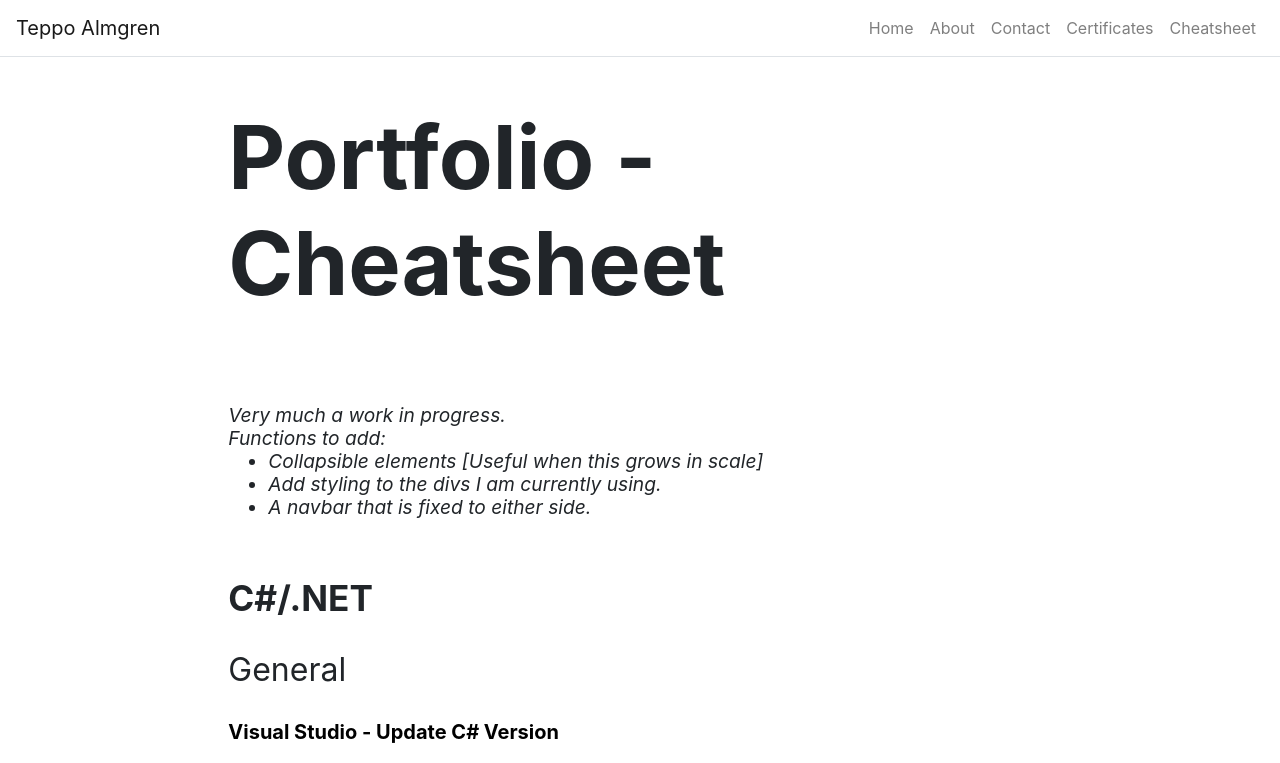
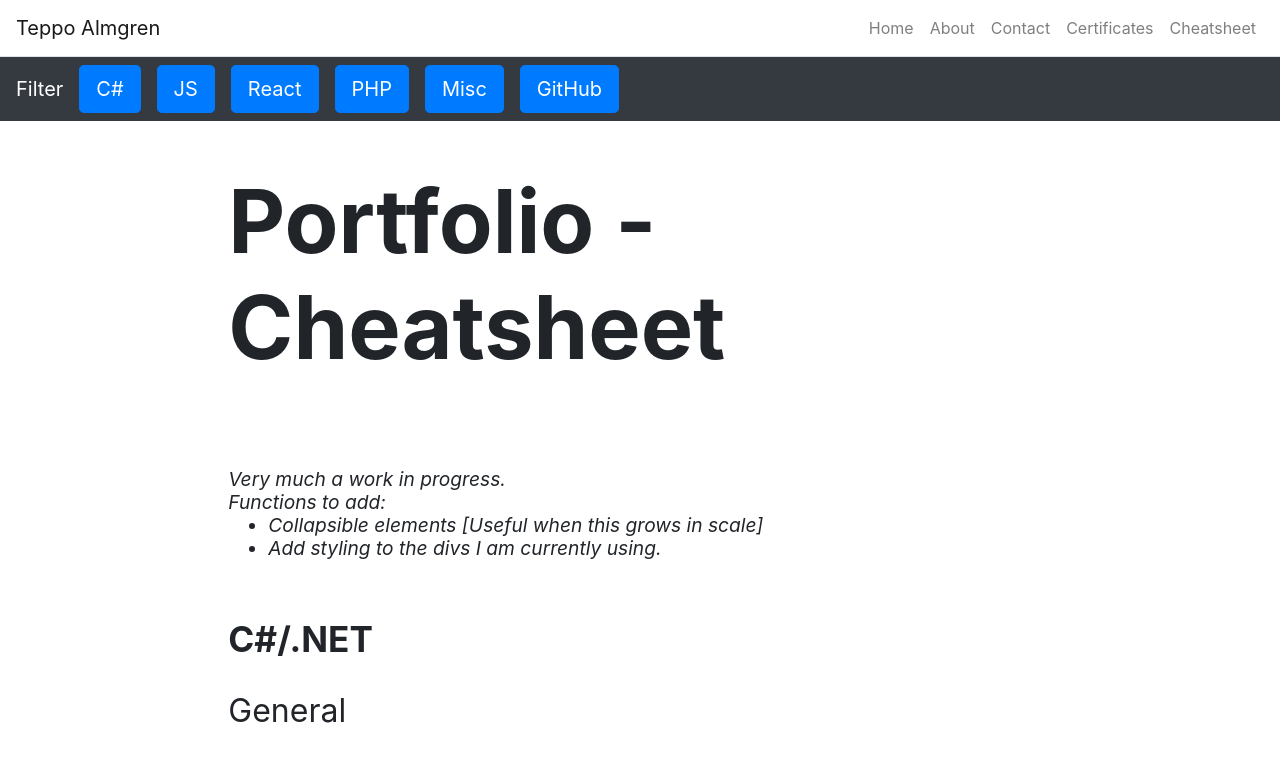
Before and after one commit to JonHanes/portfolio, a React (Create React App) app: page /cheatsheet in a window 1280 px wide. Shown: the top 763 px of the page. Built offline with nearby package versions, Linux system fonts and the light colour scheme.

Commit message:
Finally added the filters for going through the cheatsheet, one certificate added, image gallery updated but still needs some sorting out before further implementation.

```diff
--- a/src/Components/Footer.js
+++ b/src/Components/Footer.js
@@ -14,7 +14,7 @@ function Footer() {
             <Container fluid={true}>
                 <Row className="border-top justify-content-between p-3">
                     <Col className="p-0" md={3} sm={12}>
-                        Updated April 2020
+                        Updated August 2020
                     </Col>
                     <Col className="p-0 d-flex justify-content-end" md={3}>
                         This site was made using React and React-Bootstrap
--- a/src/Components/ImageGallery.js
+++ b/src/Components/ImageGallery.js
@@ -3,6 +3,7 @@ import React, {Component} from 'react';
 //#region Bootstrap Dependencies
 import Container from 'react-bootstrap/Container';
 import Image from 'react-bootstrap/Image';
+import {Navbar, Nav, Button} from 'react-bootstrap';
 //#endregion
 
 //#region Internal Dependencies
@@ -19,7 +20,7 @@ import Unity3DEssentials2020 from "../Assets/Images/Certificates/Unity3D_Essenti
 import ZENVA_MICROVR from "../Assets/Images/Certificates/Zenva_BuildMicro-VRGame.PNG"
 import ZENVA_AR_INTRO from "../Assets/Images/Certificates/Zenva_IntroToAR.PNG"
 import ZENVA_NodeJS_Express_BGN from "../Assets/Images/Certificates/Zenva_Node.js&Express_BGN.PNG"
-
+import ZENVA_React_Webforms from "../Assets/Images/Certificates/Zenva_React_Webforms.PNG"
 //Udemy
 import UDEMY_2D_Course from "../Assets/Images/Certificates/Udemy_Unity_2D_Course.jpg"
 
@@ -27,89 +28,170 @@ import UDEMY_2D_Course from "../Assets/Images/Certificates/Udemy_Unity_2D_Course
 
 class ImageGallery extends Component {
 
+    constructor(props) {
+        super(props);
+        this.state = {
+            softuni_visible: true,
+            zenva_visible: true,
+            udemy_visible: true,
+        };
+    }
+
+    handleToggle(filter) {
+
+        switch(filter) {
+            case "SoftUni":
+                this.state.softuni_visible ? this.setState({softuni_visible: false}) : this.setState({softuni_visible: true});
+                break;
+            case "Zenva":
+                this.state.zenva_visible ? this.setState({zenva_visible: false}) : this.setState({zenva_visible: true});
+                break;
+            case "Udemy":
+                this.state.udemy_visible ? this.setState({udemy_visible: false}) : this.setState({udemy_visible: true});
+                break;
+            default:
+                break;
+        }
+
+
+    }
+
     render () {
         return (
             <div>
-
                 <h5 className="centeredText">
                     Current Average Score: <b>5.96/6.00</b><br/>
                 </h5>
 
-                <Container className="contentCentering" fluid>
+                {/*
+                    Implementing this once the issues with spacing are cleared up
+                    <Navbar bg="dark" variant="dark">
+                        <Navbar.Brand href="#home">Filter</Navbar.Brand>
+                            <Nav className="mr-auto">
+                                <Button variant="primary" size="lg" className={this.state.softuni_visible ? "navBarItem" : "navBarItemDeselected"} onClick={() => this.handleToggle("SoftUni")}>SoftUni</Button>
+                                <Button variant="primary" size="lg" className={this.state.zenva_visible ? "navBarItem" : "navBarItemDeselected"} onClick={() => this.handleToggle("Zenva")}>Zenva</Button>
+                                <Button variant="primary" size="lg" className={this.state.udemy_visible ? "navBarItem" : "navBarItemDeselected"} onClick={() => this.handleToggle("Udemy")}>Udemy</Button>
+                        </Nav>
+                    </Navbar>
+                */}
+
+
+                <Container className="contentCentering" fluid >
+                    {this.state.softuni_visible ?
                         <div className="gallery-imageWrapper">
                         <Image className="gallery-smallImg" src={CPPPBJune2019} thumbnail/>
                         <h6>C++ Programming Basics Certificate (6.00/6.00) <br/>
                         <i>July 2019</i></h6>
                         </div>
+                        : ''
+                     }
 
+                    { this.state.softuni_visible ?
                         <div className="gallery-imageWrapper">
                         <Image className="gallery-smallImg" src={CSFUNDSEP2019} thumbnail />
                         <h6>C# Fundamentals Certificate (6.00/6.00) <br/>
                         <i>December 2019</i></h6>
                         </div>
+                        : ''
+                    }
 
+                    { this.state.softuni_visible ?
                         <div className="gallery-imageWrapper">
                         <Image className="gallery-smallImg" src={CSADVJAN2020} thumbnail />
                         <h6>C# Advanced Certificate (6.00/6.00) <br/>
                         <i>March 2020</i></h6>
                         </div>
+                        : ''
+                    }
 
+                    { this.state.softuni_visible ?
                         <div className="gallery-imageWrapper">
                         <Image className="gallery-smallImg" src={CSOOPFEB2020} thumbnail />
                         <h6>C# OOP Certificate (6.00/6.00) <br/>
                         <i>April 2020</i></h6>
                         </div>
+                        : ''
+                    }
 
+                    {/*Need to come up with another solution for spacing in the near future, maybe an array of all the components*/}
                         <br/>
                         <br/>
 
+                    { this.state.softuni_visible ?
                         <div className="gallery-imageWrapper">
                         <Image className="gallery-smallImg" src={MSSQL_Basics} thumbnail />
                         <h6>Databases Basics - Microsoft SQL Server (6.00/6.00)<br/>
                         <i>June 2020</i></h6>
                         </div>
+                        : ''
+                    }
 
+
+                    { this.state.softuni_visible ?
                         <div className="gallery-imageWrapper">
                         <Image className="gallery-smallImg" src={CS_EF} thumbnail />
                         <h6>Entity Framework Core (5.82/6.00)<br/>
                         <i>July 2020</i></h6>
                         </div>
+                        : ''
+                    }
 
-
-
+                    { this.state.softuni_visible ?
                         <div className="gallery-imageWrapper">
                         <Image className="gallery-smallImg" src={Unity3DEssentials2020} thumbnail />
                         <h6>Unity 3D Essentials (6.00/6.00 - First place)<br/>
                         <i>July 2020</i></h6>
                         </div>
+                        : ''
+                    }
 
-
+                    { this.state.zenva_visible ?
                         <div className="gallery-imageWrapper">
                         <Image className="gallery-smallImg" src={ZENVA_MICROVR} thumbnail />
                         <h6>Zenva - Build a Micro-VR Game<br/>
                         <i>April 2020</i></h6>
                         </div>
+                        : ''
+                    }
 
                         <br/>
                         <br/>
 
+                    { this.state.zenva_visible ?
                         <div className="gallery-imageWrapper">
                         <Image className="gallery-smallImg" src={ZENVA_AR_INTRO} thumbnail />
                         <h6>Zenva - Intro to Augmented Reality<br/>
                         <i>April 2020</i></h6>
                         </div>
+                        : ''
+                    }
 
+                    { this.state.zenva_visible ?
                         <div className="gallery-imageWrapper">
                         <Image className="gallery-smallImg" src={ZENVA_NodeJS_Express_BGN} thumbnail />
                         <h6>Zenva - Node.js and Express for Beginners<br/>
                         <i>July 2020</i></h6>
                         </div>
+                        : ''
+                    }
 
+                    { this.state.zenva_visible ?
+                        <div className="gallery-imageWrapper">
+                        <Image className="gallery-smallImg" src={ZENVA_React_Webforms} thumbnail />
+                        <h6>Zenva - Craft Web Forms with React<br/>
+                        <i>August 2020</i></h6>
+                        </div>
+                        : ''
+                    }
+
+                    { this.state.udemy_visible ?
                         <div className="gallery-imageWrapper">
                         <Image className="gallery-smallImg" src={UDEMY_2D_Course} thumbnail />
                         <h6>Complete C# Unity Developer 2D<br/>
                         <i>May 2020</i></h6>
                         </div>
+                        : ''
+                    }
 
                         <br/>
                         <p className="boldTextWithTopMargin">...and more to come as I'm still studying...</p>
--- a/src/Pages/Cheatsheet.js
+++ b/src/Pages/Cheatsheet.js
@@ -1,4 +1,5 @@
 import React from 'react';
+import {Navbar, Nav, Button} from 'react-bootstrap';
 
 //#region Internal Dependencies
 import Hero from "../Components/Hero";
@@ -14,30 +15,89 @@ import GitHubCheatsheet from '../Components/Fragments/CS_GitHub';
 import ReactCheetsheet from '../Components/Fragments/CS_React';
 //#endregion
 
-function Cheatsheet(props) {
+class Cheatsheet extends React.Component {
+
+    constructor(props) {
+        super(props);
+        this.state = {
+            cs_visible: true,
+            js_visible: true,
+            react_visible: true,
+            php_visible: true,
+            misc_visible: true,
+            gh_visible: true,
+        };
+    }
+
+    handleToggle(filter) {
+
+        switch(filter) {
+            case "C#":
+                this.state.cs_visible ? this.setState({cs_visible: false}) : this.setState({cs_visible: true});
+                break;
+            case "JS":
+                this.state.js_visible ? this.setState({js_visible: false}) : this.setState({js_visible: true});
+                break;
+            case "React":
+                this.state.react_visible ? this.setState({react_visible: false}) : this.setState({react_visible: true});
+                break;
+            case "PHP":
+                this.state.php_visible ? this.setState({php_visible: false}) : this.setState({php_visible: true});
+                break;
+            case "Misc":
+                this.state.misc_visible ? this.setState({misc_visible: false}) : this.setState({misc_visible: true});
+                break;
+            case "GitHub":
+                this.state.gh_visible ? this.setState({gh_visible: false}) : this.setState({gh_visible: true});
+                break;
+            default:
+                break;
+        }
+
+
+    }
+
+
+
+    render() {
         return (
             <div>
-            <Hero title={props.title}/>
+                <Navbar bg="dark" variant="dark">
+                        <Navbar.Brand href="#home">Filter</Navbar.Brand>
+                            <Nav className="mr-auto">
+                                <Button variant="primary" size="lg" className={this.state.cs_visible ? "navBarItem" : "navBarItemDeselected"} onClick={() => this.handleToggle("C#")}>C#</Button>
+                                <Button variant="primary" size="lg" className={this.state.js_visible ? "navBarItem" : "navBarItemDeselected"} onClick={() => this.handleToggle("JS")}>JS</Button>
+                                <Button variant="primary" size="lg" className={this.state.react_visible ? "navBarItem" : "navBarItemDeselected"} onClick={() => this.handleToggle("React")}>React</Button>
+                                <Button variant="primary" size="lg" className={this.state.php_visible ? "navBarItem" : "navBarItemDeselected"} onClick={() => this.handleToggle("PHP")}>PHP</Button>
+                                <Button variant="primary" size="lg" className={this.state.misc_visible ? "navBarItem" : "navBarItemDeselected"} onClick={() => this.handleToggle("Misc")}>Misc</Button>
+                                <Button variant="primary" size="lg" className={this.state.gh_visible ? "navBarItem" : "navBarItemDeselected"}  onClick={() => this.handleToggle("GitHub")}>GitHub</Button>
+                        </Nav>
+                </Navbar>
+                <Hero title={this.props.title}/>
 
                 <Content>
                     <h4 className="explanationText">Very much a work in progress.<br/>Functions to add:<br/>
                     <ul>
                         <li>Collapsible elements [Useful when this grows in scale]</li>
                         <li>Add styling to the divs I am currently using.</li>
-                    <li>A navbar that is fixed to either side.</li>
                     </ul>
                     </h4>
 
-                <CSharpCheatsheet/>
-                <JSCheatsheet/>
-                <ReactCheetsheet/>
-                <PHPCheatsheet/>
-                <MiscCheatsheet/>
-                <GitHubCheatsheet/>
+
+
+                    {this.state.cs_visible ? <CSharpCheatsheet/> : ''}
+                    {this.state.js_visible ? <JSCheatsheet/> : ''}
+                    {this.state.react_visible ? <ReactCheetsheet/> : ''}
+                    {this.state.php_visible ? <PHPCheatsheet/> : ''}
+                    {this.state.misc_visible ? <MiscCheatsheet/> : ''}
+                    {this.state.gh_visible ? <GitHubCheatsheet/> : ''}
 
                 </Content>
             </div>
+
         )
     }
 
+}
+
 export default Cheatsheet;
--- a/src/index.css
+++ b/src/index.css
@@ -178,3 +178,13 @@ code {
 .indented {
   margin-left: 4em;
 }
+
+.navBarItem {
+  margin-right: 0.8em;
+}
+
+.navBarItemDeselected {
+  margin-right: 0.8em;
+  background-color: #3c30cc !important;
+  color: grey !important;
+}
```
Also changed, not shown: src/Assets/Images/Certificates/Zenva_React_Webforms.PNG (added). Lines whose indentation alone changed are shown as unchanged.
